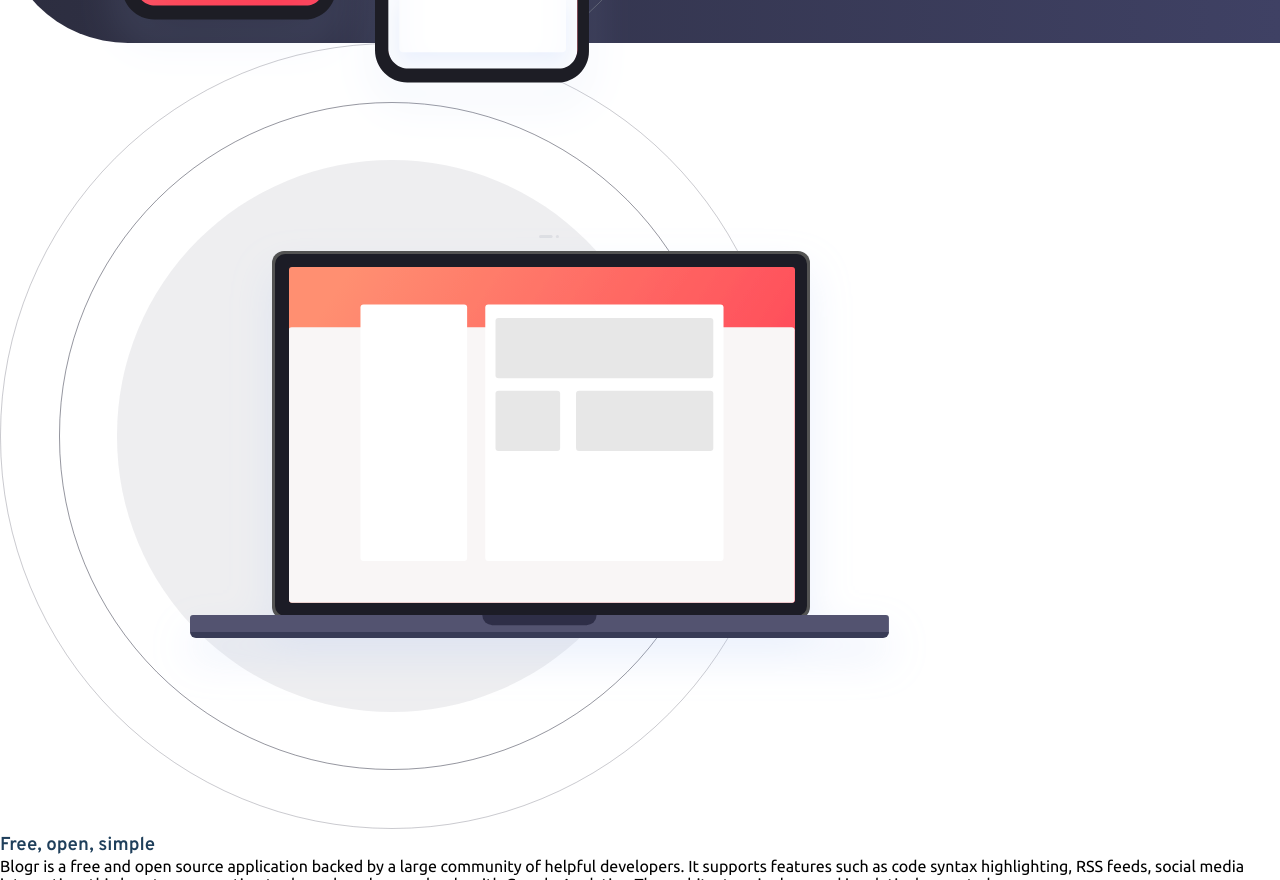
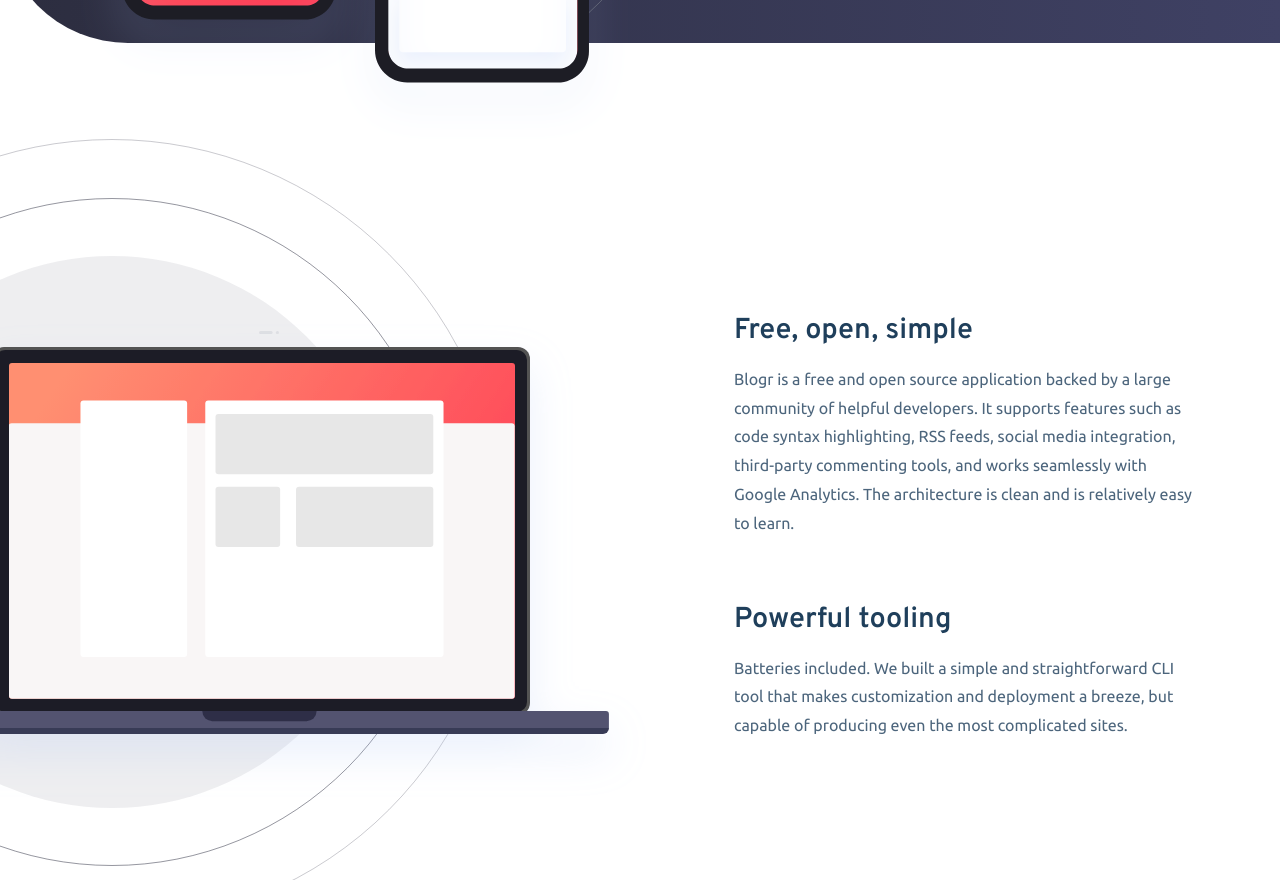
Before and after one commit to andy-devs/blogr-landing-page, a plain HTML site: page index.html in a window 1280 px wide. Shown: the part 1920-2800 px from the top of the page. Drawn offline with Linux system fonts and the light colour scheme.

Commit message:
chars section

```diff
--- a/index.html
+++ b/index.html
@@ -144,24 +144,30 @@
 			</div>
 		</section>
 		<section class="chars">
-			<div class="chars__image">
-				<img src="./images/illustration-laptop-desktop.svg" alt="" />
+			<div class="chars__wrapper">
+				<img
+					class="chars__image"
+					src="./images/illustration-laptop-desktop.svg"
+					alt=""
+				/>
 			</div>
-			<h3 class="chars__head">Free, open, simple</h3>
-			<p class="chars__content">
-				Blogr is a free and open source application backed by a large
-				community of helpful developers. It supports features such as
-				code syntax highlighting, RSS feeds, social media integration,
-				third-party commenting tools, and works seamlessly with Google
-				Analytics. The architecture is clean and is relatively easy to
-				learn.
-			</p>
-			<h3 class="chars__head">Powerful tooling</h3>
-			<p class="chars__content">
-				Batteries included. We built a simple and straightforward CLI
-				tool that makes customization and deployment a breeze, but
-				capable of producing even the most complicated sites.
-			</p>
+			<div class="chars__content">
+				<h3>Free, open, simple</h3>
+				<p>
+					Blogr is a free and open source application backed by a
+					large community of helpful developers. It supports features
+					such as code syntax highlighting, RSS feeds, social media
+					integration, third-party commenting tools, and works
+					seamlessly with Google Analytics. The architecture is clean
+					and is relatively easy to learn.
+				</p>
+				<h3>Powerful tooling</h3>
+				<p>
+					Batteries included. We built a simple and straightforward
+					CLI tool that makes customization and deployment a breeze,
+					but capable of producing even the most complicated sites.
+				</p>
+			</div>
 		</section>
 		<footer class="footer">
 			<div class="footer__logo"></div>
--- a/style.sass
+++ b/style.sass
@@ -2,7 +2,7 @@
 $cta-text: hsl(356, 100%, 66%)
 $cta-hover: hsl(355, 100%, 74%)
 $headings: hsl(208, 49%, 24%)
-$opacity-text: rgba(0,0,0,.7)
+$opacity-text: rgba(31,63,91,.8)
 
 $text: hsl(0, 0%, 100%)
 $footer-text: hsl(240, 2%, 79%)
@@ -226,7 +226,6 @@
     background-repeat: no-repeat, no-repeat
     background-position: -220px -440px, center
     background-size: 60rem, cover
-    background-overflow: hidden
     border-bottom-left-radius: 8rem
     border-top-right-radius: 8rem
     &__image
@@ -247,3 +246,31 @@
             color: rgba(255,255,255, 0.7)
             width: 70%
             line-height: 2rem
+
+.chars
+    display: flex
+    flex-direction: row
+    align-items: center
+    justify-content: center
+    padding: 6rem 0 0 0
+    &__content
+        margin-left: -15rem
+        width: 100%
+        padding-top: 3rem
+        h3
+            color: $headings
+            font-size: 1.8rem
+            padding-bottom: 1rem
+        p
+            width: 85%
+            line-height: 1.8rem
+            padding-bottom: 4rem
+            color: $opacity-text
+    &__wrapper
+        top: 0rem
+        left: -17.5rem
+        position: relative
+
+    &__image
+        max-width: 100rem
+        height: auto
```
Also changed, not shown: style.css, 1 other file.
